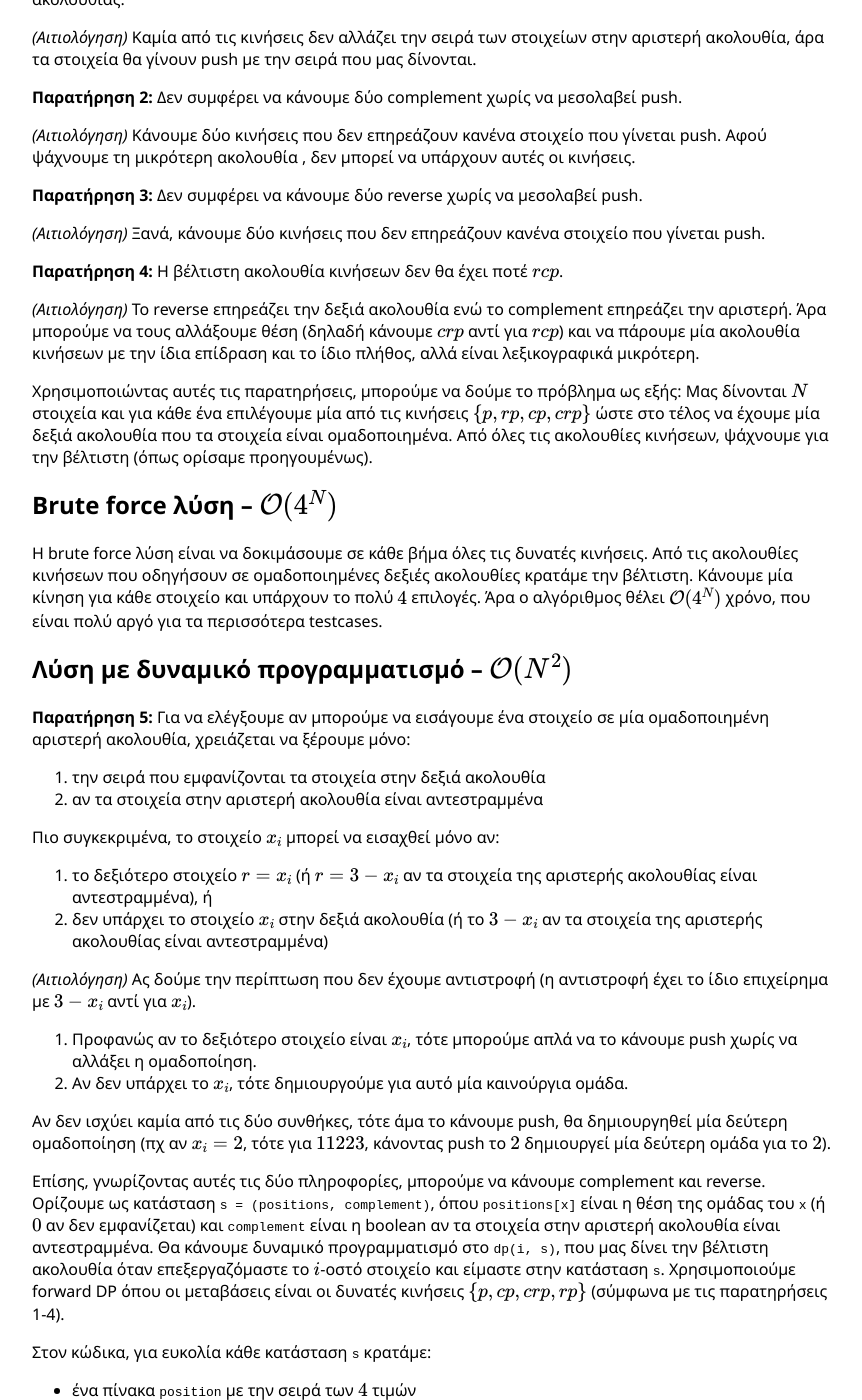
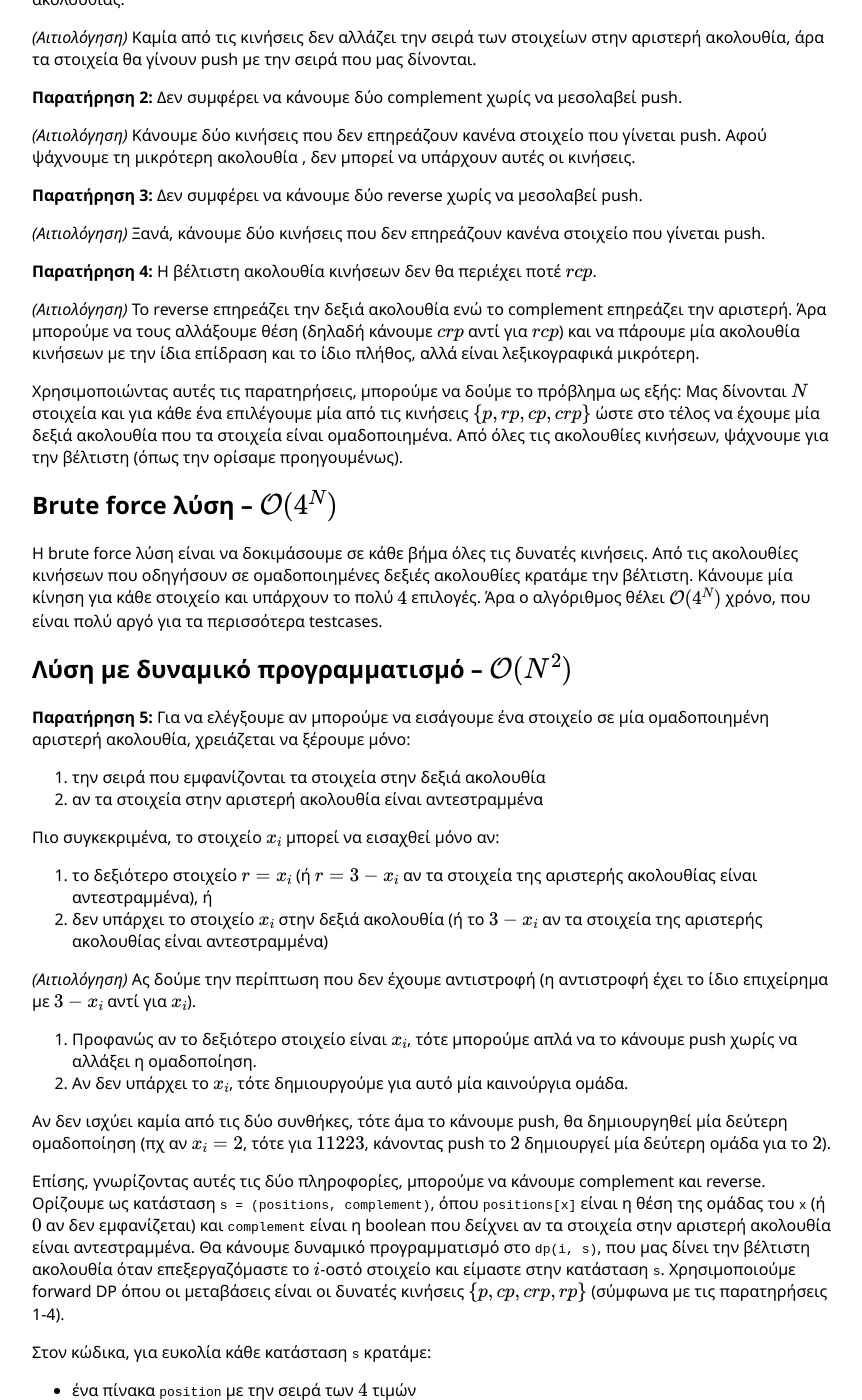
Before and after one commit to pdp-archive/pdp-archive.github.io, a Jekyll site: the page built from contests/_32-PDP/c-pcr-solution.md, in a window 1280 px wide and 1400 px high, scrolled down 655 px. Shown: the whole window, without its empty margins (208-1070 px from the left). Built offline with Jekyll 4.4.1, drawn with Linux system fonts in a browser that asks for light colours; formulas are drawn with MathJax 3; some of the changed text lies outside the part shown.

Commit message:
Μερικές ακόμα μικρές αλλαγές

```diff
--- a/contests/_32-PDP/c-pcr-solution.md
+++ b/contests/_32-PDP/c-pcr-solution.md
@@ -27,11 +27,11 @@ codename: pcr
 
 *(Αιτιολόγηση)* Ξανά, κάνουμε δύο κινήσεις που δεν επηρεάζουν κανένα στοιχείο που γίνεται push.
 
-**Παρατήρηση 4:** Η βέλτιστη ακολουθία κινήσεων δεν θα έχει ποτέ $$rcp$$.
+**Παρατήρηση 4:** Η βέλτιστη ακολουθία κινήσεων δεν θα περιέχει ποτέ $$rcp$$.
 
 *(Αιτιολόγηση)* Το reverse επηρεάζει την δεξιά ακολουθία ενώ το complement επηρεάζει την αριστερή. Άρα μπορούμε να τους αλλάξουμε θέση (δηλαδή κάνουμε $$crp$$ αντί για $$rcp$$) και να πάρουμε μία ακολουθία κινήσεων με την ίδια επίδραση και το ίδιο πλήθος, αλλά είναι λεξικογραφικά μικρότερη.
 
-Χρησιμοποιώντας αυτές τις παρατηρήσεις, μπορούμε να δούμε το πρόβλημα ως εξής: Μας δίνονται $$N$$ στοιχεία και για κάθε ένα επιλέγουμε μία από τις κινήσεις $$\lbrace p, rp, cp, crp \rbrace$$ ώστε στο τέλος να έχουμε μία δεξιά ακολουθία που τα στοιχεία είναι ομαδοποιημένα. Από όλες τις ακολουθίες κινήσεων, ψάχνουμε για την βέλτιστη (όπως ορίσαμε προηγουμένως).
+Χρησιμοποιώντας αυτές τις παρατηρήσεις, μπορούμε να δούμε το πρόβλημα ως εξής: Μας δίνονται $$N$$ στοιχεία και για κάθε ένα επιλέγουμε μία από τις κινήσεις $$\lbrace p, rp, cp, crp \rbrace$$ ώστε στο τέλος να έχουμε μία δεξιά ακολουθία που τα στοιχεία είναι ομαδοποιημένα. Από όλες τις ακολουθίες κινήσεων, ψάχνουμε για την βέλτιστη (όπως την ορίσαμε προηγουμένως).
 
 ## Brute force λύση -- $$\mathcal{O}(4^N)$$
 
@@ -55,7 +55,7 @@ codename: pcr
 Αν δεν ισχύει καμία από τις δύο συνθήκες, τότε άμα το κάνουμε push, θα δημιουργηθεί μία δεύτερη ομαδοποίηση (πχ αν $$x_i = 2$$, τότε για $$1 1 2 2 3$$, κάνοντας push το $$2$$ δημιουργεί μία δεύτερη ομάδα για το $$2$$).
 
 
-Επίσης, γνωρίζοντας αυτές τις δύο πληροφορίες, μπορούμε να κάνουμε complement και reverse. Ορίζουμε ως κατάσταση ``s = (positions, complement)``, όπου ``positions[x]`` είναι η θέση της ομάδας του ``x`` (ή $$0$$ αν δεν εμφανίζεται) και ``complement`` είναι η boolean αν τα στοιχεία στην αριστερή ακολουθία είναι αντεστραμμένα. Θα κάνουμε δυναμικό προγραμματισμό στο ``dp(i, s)``, που μας δίνει την βέλτιστη ακολουθία όταν επεξεργαζόμαστε το $$i$$-οστό στοιχείο και είμαστε στην κατάσταση ``s``. Χρησιμοποιούμε forward DP όπου οι μεταβάσεις είναι οι δυνατές κινήσεις $$\lbrace p, cp, crp, rp \rbrace$$ (σύμφωνα με τις παρατηρήσεις 1-4).
+Επίσης, γνωρίζοντας αυτές τις δύο πληροφορίες, μπορούμε να κάνουμε complement και reverse. Ορίζουμε ως κατάσταση ``s = (positions, complement)``, όπου ``positions[x]`` είναι η θέση της ομάδας του ``x`` (ή $$0$$ αν δεν εμφανίζεται) και ``complement`` είναι η boolean που δείχνει αν τα στοιχεία στην αριστερή ακολουθία είναι αντεστραμμένα. Θα κάνουμε δυναμικό προγραμματισμό στο ``dp(i, s)``, που μας δίνει την βέλτιστη ακολουθία όταν επεξεργαζόμαστε το $$i$$-οστό στοιχείο και είμαστε στην κατάσταση ``s``. Χρησιμοποιούμε forward DP όπου οι μεταβάσεις είναι οι δυνατές κινήσεις $$\lbrace p, cp, crp, rp \rbrace$$ (σύμφωνα με τις παρατηρήσεις 1-4).
 
 Στον κώδικα, για ευκολία κάθε κατάσταση ``s`` κρατάμε:
  * ένα πίνακα ``position`` με την σειρά των $$4$$ τιμών
```
Also changed, not shown: other parts of contests/_32-PDP/c-pcr-solution.md (+4 -4 lines).
